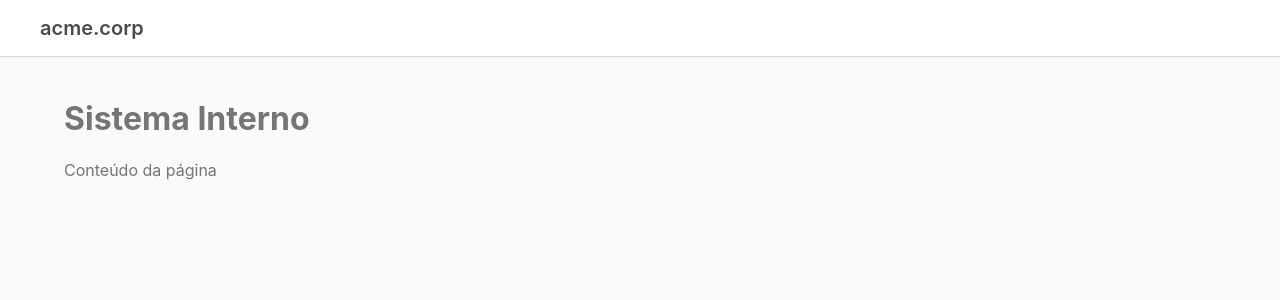
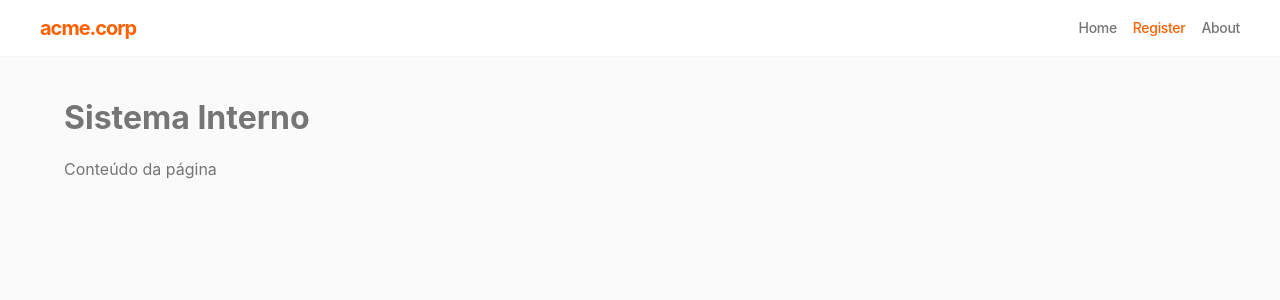
Before and after one commit to meninomiel/Desafio-UI-Developer-CESAR, a React (Vite) app: page / in a window 1280 px wide. Shown: the top 300 px of the page. Built offline with nearby package versions, Linux system fonts and the light colour scheme.

Commit message:
feat(navigation): implement Navigation component with styles and types

```diff
--- /dev/null
+++ b/src/components/navigation/index.tsx
@@ -0,0 +1,26 @@
+import React from 'react';
+import type { NavigationProps } from './types';
+import { NavList, NavItem } from './styles';
+
+export const Navigation: React.FC<NavigationProps> = ({
+  items,
+  activeItem = items[0]?.label || '',
+}) => {
+  return (
+    <NavList role="navigation" aria-label="Navegação principal">
+      {items.map(({ label, href, active = label === activeItem }) => (
+        <NavItem
+          key={href}
+          href={href}
+          active={active}
+          aria-current={active ? 'page' : undefined}
+        >
+          {label}
+        </NavItem>
+      ))}
+    </NavList>
+  );
+};
+
+export type { NavigationProps, NavigationItem } from './types';
+export default Navigation;
--- /dev/null
+++ b/src/components/navigation/styles.ts
@@ -0,0 +1,35 @@
+import styled from 'styled-components';
+import type { AppTheme } from '../../styles/theme';
+
+/** Definições de estilos do menu de navegação composto por uma lista de links. */
+export const NavList = styled.nav`
+  display: flex;
+  gap: ${({ theme }: { theme: AppTheme }) => theme.spacing.default}px;
+
+  /* @media (max-width: 768px) {
+    gap: ${({ theme }: { theme: AppTheme }) => theme.spacing.default}px;
+  } */
+`;
+
+/** Definições de estilos do links. */
+export const NavItem = styled.a<{ active: boolean }>`
+  font-size: .875rem;
+  line-height: 1.25rem;
+  text-decoration: none;
+  letter-spacing: -0.02rem;
+  color: ${({ theme, active }: { theme: AppTheme; active: boolean }) =>
+    active ? theme.color.content.accent : theme.color.content.default};
+  font-weight: 500;
+  transition: all 0.2s ease;
+
+  pointer-events: ${({ active }) => (active ? 'none' : 'auto')};
+
+  &:hover {
+    color: ${({ theme }: { theme: AppTheme }) => theme.color.content.dark};
+  }
+
+  &:focus-visible {
+    outline: none;
+    box-shadow: 0 0 0 2px ${({ theme }: { theme: AppTheme }) => theme.color.border.focused};
+  }
+`;
--- /dev/null
+++ b/src/components/navigation/types.ts
@@ -0,0 +1,19 @@
+/** Representa um link de navegação. */
+export interface NavigationItem {
+  /** Texto/link do item */
+  label: string;
+
+  /** URL ou rota */
+  href: string;
+
+  /** Estado ativo (current page) */
+  active?: boolean;
+}
+
+export interface NavigationProps {
+  /** Lista de itens do menu */
+  items: NavigationItem[];
+
+  /** Item ativo por padrão */
+  activeItem?: string;
+}
--- a/src/pages/_layout/Header/index.tsx
+++ b/src/pages/_layout/Header/index.tsx
@@ -1,16 +1,23 @@
 import React from 'react';
 import type { HeaderProps } from './types';
-import { Wrapper, Container, Brand, Nav, Actions } from './styles';
+import { Wrapper, Container, Brand, Actions } from './styles';
+import Navigation from '../../../components/navigation';
+
+/** Links a serem exibidos no menu principal. */
+const MENU_ITEMS = [
+  { label: 'Home', href: '#' },
+  { label: 'Register', href: '/register' },
+  { label: 'About', href: '#' },
+];
 
 export const Header: React.FC<HeaderProps> = ({
   brandTitle = 'acme.corp',
-  nav,
   actions,
 }) => (
   <Wrapper>
     <Container>
       <Brand>{brandTitle}</Brand>
-      {nav && <Nav>{nav}</Nav>}
+      <Navigation items={MENU_ITEMS} activeItem="Register" />
       {actions && <Actions>{actions}</Actions>}
     </Container>
   </Wrapper>
--- a/src/pages/_layout/Header/styles.ts
+++ b/src/pages/_layout/Header/styles.ts
@@ -3,7 +3,6 @@ import type { AppTheme } from '../../../styles/theme';
 
 export const Wrapper = styled.header`
   background: ${({ theme }: { theme: AppTheme }) => theme.color.background.default};
-  border-bottom: 1px solid ${({ theme }: { theme: AppTheme }) => theme.color.border.default};
   padding: ${({ theme }: { theme: AppTheme }) => theme.spacing.default}px ${({ theme }: { theme: AppTheme }) => theme.spacing.xlarge}px;
 `;
 
@@ -16,17 +15,21 @@ export const Container = styled.div`
   gap: ${({ theme }: { theme: AppTheme }) => theme.spacing.default}px;
 `;
 
+/** Marca do sistema */
 export const Brand = styled.div`
   font-size: 1.25rem;
-  font-weight: 600;
-  color: ${({ theme }: { theme: AppTheme }) => theme.color.content.dark};
+  font-weight: 700;
+  letter-spacing: -1px;
+  color: ${({ theme }: { theme: AppTheme }) => theme.color.content.accent};
 `;
 
+/** Navegação principal */
 export const Nav = styled.nav`
   display: flex;
   gap: ${({ theme }: { theme: AppTheme }) => theme.spacing.small}px;
 `;
 
+/** Ações do usuário (ex: perfil, notificações, etc) */
 export const Actions = styled.div`
   display: flex;
   align-items: center;
```
